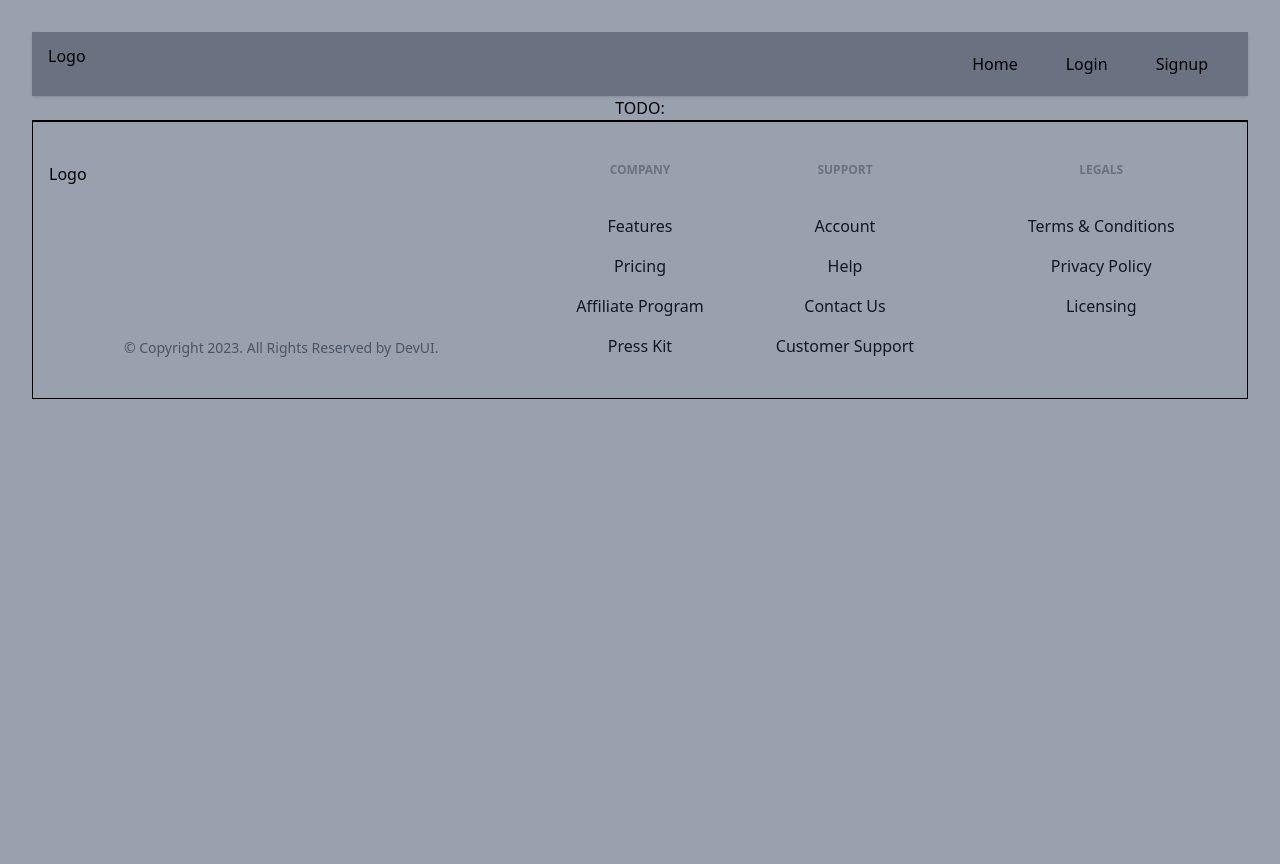
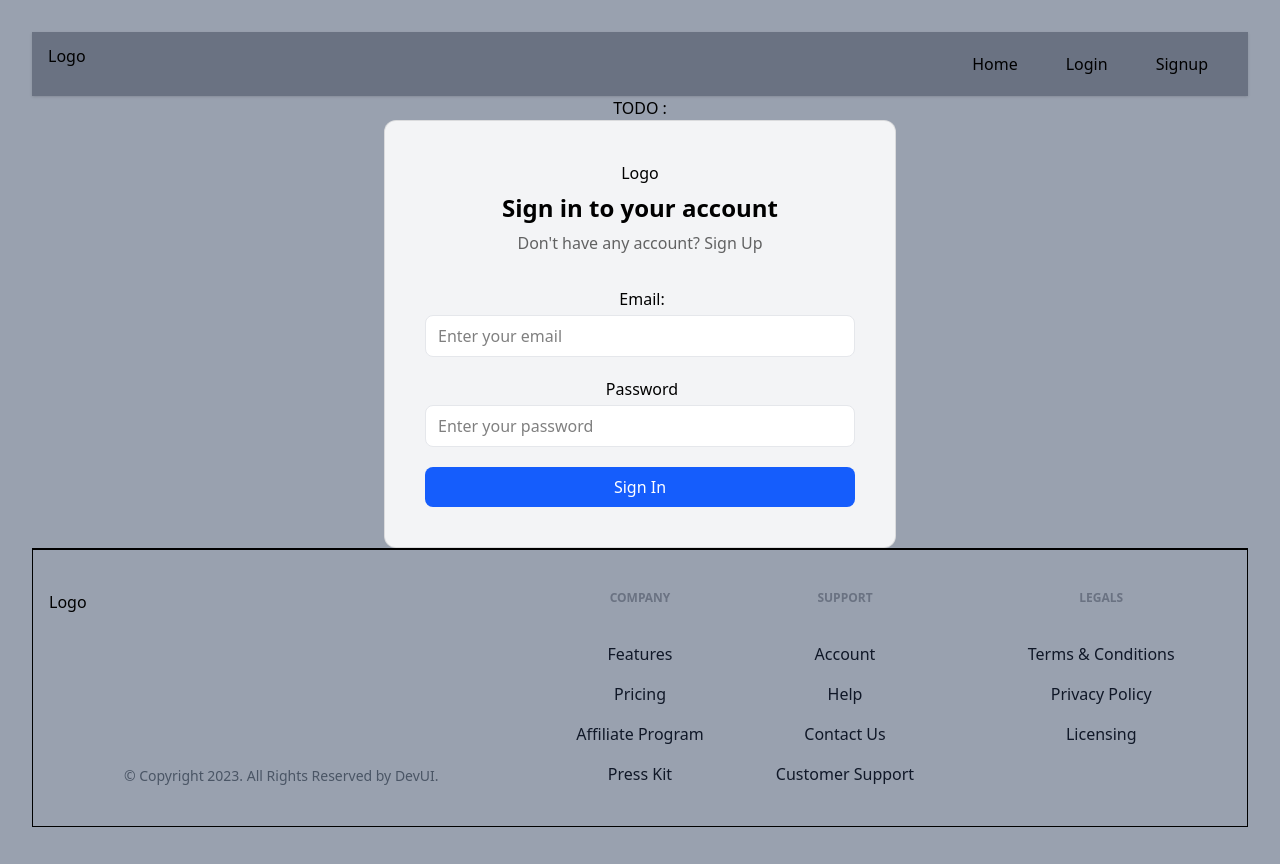
Before and after one commit to Arpit1033/Blog-App-ReactJS, a React (Vite) app in the folder BlogApp/: page /login in a window 1280 px wide. Built offline with nearby package versions, Linux system fonts and the light colour scheme; no server answers.

Commit message:
Add Outlet component to App for nested routing

```diff
--- a/BlogApp/src/App.jsx
+++ b/BlogApp/src/App.jsx
@@ -4,6 +4,7 @@ import './App.css'
 import authService from "./appwrite/auth"
 import { login, logout } from "./store/authSlice"
 import { Header, Footer } from './components'
+import { Outlet } from 'react-router-dom'
 
 function App() {
   const [loading, setLoading] = useState(true)
@@ -27,7 +28,7 @@ function App() {
       <div className="w-full block">
         <Header/>
         <main>
-        TODO:  {/* <Outlet/> */}
+          TODO : <Outlet />
         </main>
         <Footer/>
       </div>
```
